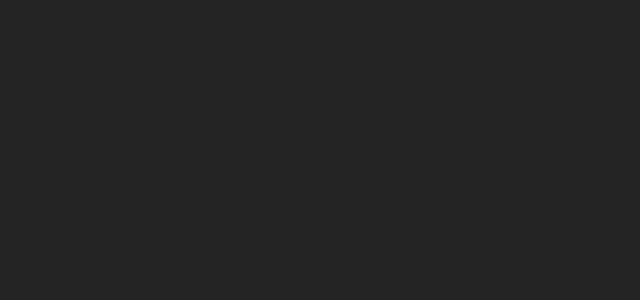
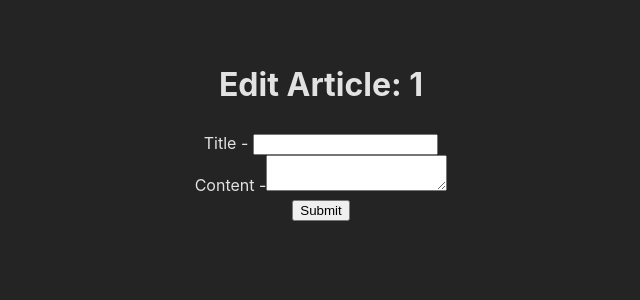
Before and after one commit to 1337estofthe1337/simple-blog, a React (Vite) app in the folder client/: page /1/1/edit in a window 1280 px wide. Before the commit this address had no page. Shown: the top 300 px of the page, without its empty margins (319-959 px from the left). Built offline with nearby package versions, Linux system fonts and the light colour scheme; no server answers.

Commit message:
added edit article functionality

```diff
--- a/client/src/App.jsx
+++ b/client/src/App.jsx
@@ -7,6 +7,7 @@
 import CreateArticle from './components/createArticle.jsx';
 import AllArticles from './components/allArticles.jsx';
 import Article from './components/article.jsx';
+import EditArticle from './components/editArticle.jsx';
 
 function App() {
 
@@ -17,6 +18,7 @@
                 <Route path="/:username" element={<CreateArticle />} />
                 <Route path="/:username/articles" element={<AllArticles />} />
                 <Route path="/:username/:articleTitle" element={<Article />} />
+                <Route path="/:username/:articleTitle/edit" element={<EditArticle />} />
             </Routes>
         </BrowserRouter>
     );
--- a/client/src/components/allArticles.jsx
+++ b/client/src/components/allArticles.jsx
@@ -28,6 +28,7 @@
                         <th>Title</th>
                         <th>Content</th>
                         <th>Read</th>
+                        <th>Edit</th>
                     </tr>
                 </thead>
                 <tbody>
@@ -40,6 +41,11 @@
                                     <button>Read</button>
                                 </Link>
                             </td>
+                            <td>
+                                <Link to={`/${username}/${article.title}/edit`}>
+                                    <button>Edit</button>
+                                </Link>
+                            </td>
                         </tr>
                     ))}
                 </tbody>
--- a/client/src/components/createArticle.jsx
+++ b/client/src/components/createArticle.jsx
@@ -11,9 +11,7 @@
     const onSubmitForm = async(event) => {
         event.preventDefault();
         try {
-            console.log("step");
             const body = { title, content };
-            console.log("step");
             const response = await fetch(`http://localhost:8000/${username}`, {
                 method: 'POST',
                 headers: { 'Content-Type': 'application/json' },
--- a/client/src/components/editArticle.jsx
+++ b/client/src/components/editArticle.jsx
@@ -0,0 +1,89 @@
+import React, { Fragment, useState, useEffect } from "react";
+import { useNavigate, useParams } from "react-router-dom";
+
+const EditArticle = () => {
+    const { username, articleTitle } = useParams();
+    const [title, setTitle] = useState("");
+    const [content, setContent] = useState("");
+    const navigate = useNavigate();
+
+    useEffect(() => {
+        const fetchArticle = async () => {
+            try {
+                const response = await fetch(`http://localhost:8000/${username}/${articleTitle}`);
+                const data = await response.json();
+                setTitle(data.title);
+                setContent(data.content);
+            } catch (err) {
+                console.error('Error fetching article to edit', err.message);
+            }
+        };
+
+        fetchArticle();
+    }, [username, articleTitle]);
+
+    const handleTitleChange = (event) => {
+        setTitle(event.target.value);
+    };
+
+    const handleContentChange = (event) => {
+        setContent(event.target.value);
+    };
+
+    const handleSubmit = async (event) => {
+        event.preventDefault();
+        try {
+            const body = { title, content };
+            const response = await fetch(`http://localhost:8000/${username}/${articleTitle}`, {
+                method: 'PUT',
+                headers: { 'Content-Type': 'application/json' },
+                body: JSON.stringify(body)
+            });
+
+            if (response.ok) {
+                const updatedTitle = title;
+                console.log(response);
+                navigate(`/${username}/${updatedTitle}`);
+            } else {
+                console.error('Failed to update article');
+            }
+        } catch (err) {
+            console.error('Error updating article:', err.message);
+        }
+    };
+
+    return (
+        <Fragment>
+            <h1>Edit Article: {articleTitle}</h1>
+            <form className="update-article-form" onSubmit={handleSubmit}>
+                <div>
+                    <label htmlFor="update-title" className="update-article-label">
+                        Title -
+                    </label>
+                    <input
+                    type="text"
+                    id="update-title"
+                    className="update-article-input"
+                    style={{ marginLeft: '5px' }}
+                    value={title}
+                    onChange={handleTitleChange}
+                    />
+                </div>
+                <div>
+                    <label htmlFor="udpate-content" className="update-article-label">
+                        Content -
+                    </label>
+                    <textarea
+                    id="update-content"
+                    className="update-article-textarea"
+                    value={content}
+                    onChange={handleContentChange}
+                    />
+                </div>
+                <button className="update-article-button">Submit</button>
+            </form>
+        </Fragment>
+    );
+}
+
+export default EditArticle;
```
Also changed, not shown: 1 other file (tests, documents, lock files or other folders).
